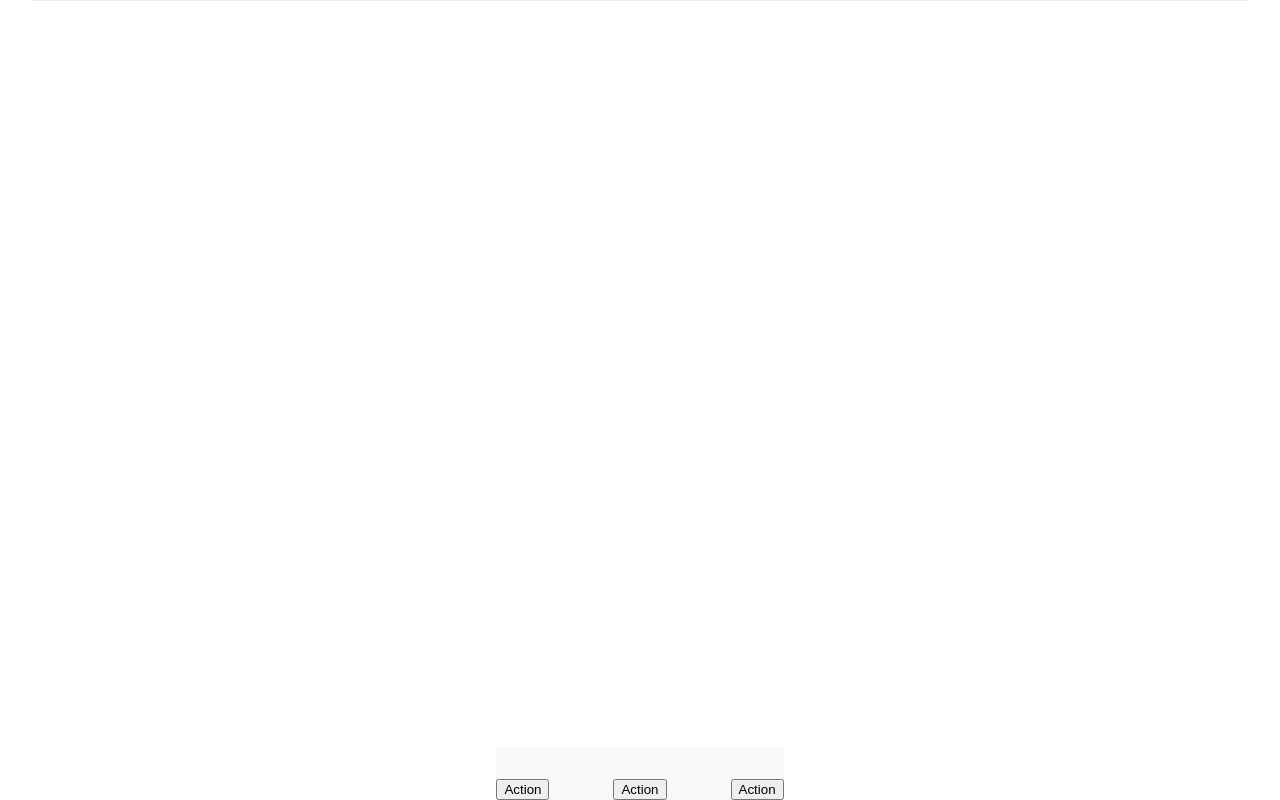
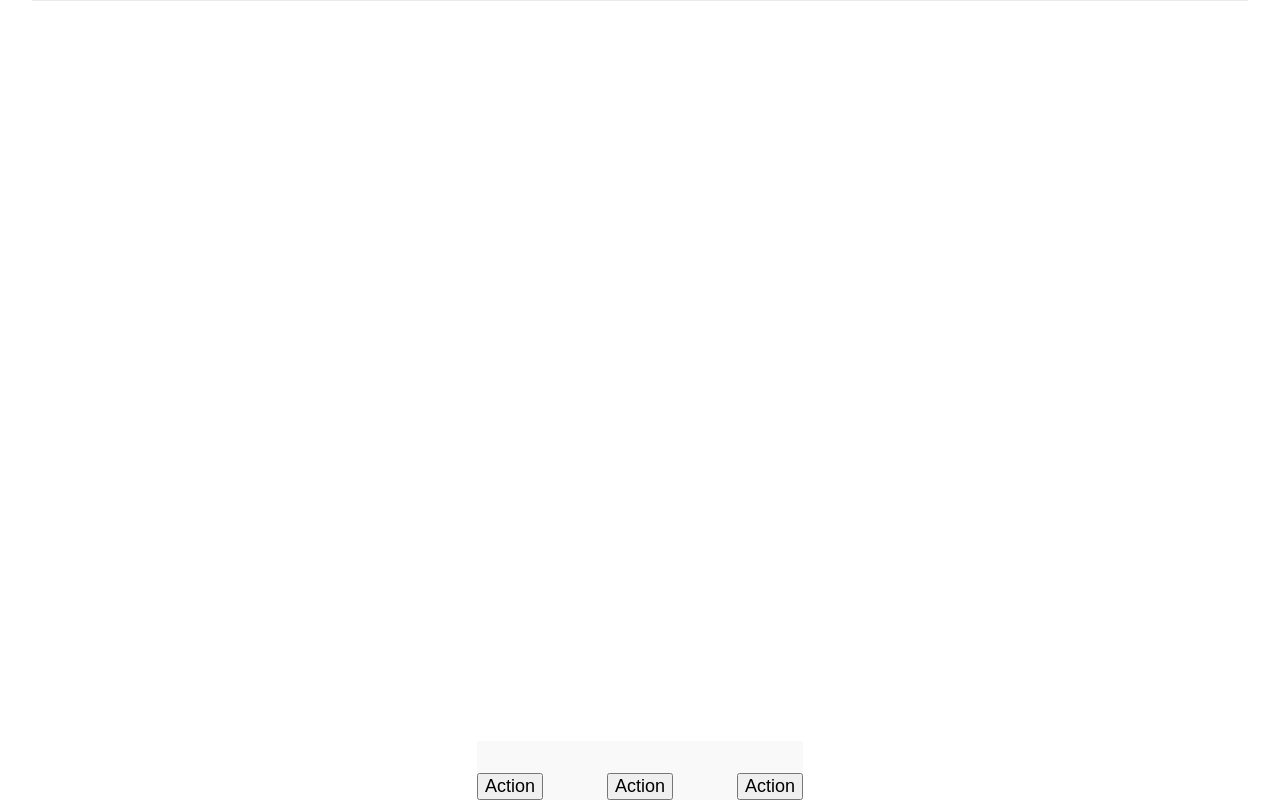
Before and after one commit to UofTHacks-Official/site-x, a Next.js app: page / in a window 1280 px wide. Built offline with nearby package versions, Linux system fonts and the light colour scheme.

Commit message:
increased size of buttons

```diff
--- a/components/Footer/Footer.tsx
+++ b/components/Footer/Footer.tsx
@@ -6,7 +6,7 @@ const Footer = () => {
         <div className= "wrapper">
             <button className='button-style'><Link href='/'><a>Action</a></Link></button>
             <button className='button-style'><Link href='/'><a>Action</a></Link></button>
-            <button><Link href='/'><a>Action</a></Link></button>
+            <button className='large'><Link href='/'><a>Action</a></Link></button>
         </div>
     );
 }
--- a/styles/footerStyle.css
+++ b/styles/footerStyle.css
@@ -14,6 +14,10 @@
 }
 .button-style{
     margin-right: 5vw !important;
+    font-size:large;
+}
+.large{
+    font-size: large;
 }
 .wrapper{
     position: fixed;
```
